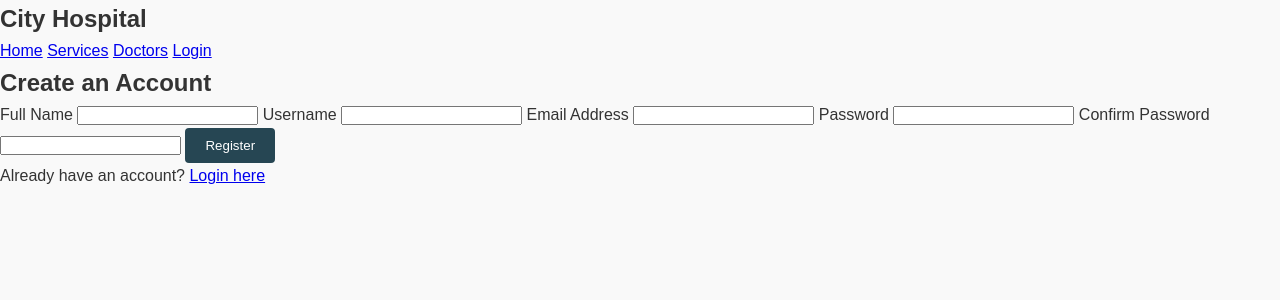
After one commit to Rafeeuzzaman-Dihan/hospital-management-system, a PHP site: page /auth/register.php in a window 1280 px wide. The commit adds this page. Shown: the top 300 px of the page. Run offline with PHP 8.4, Linux system fonts and the light colour scheme.

```diff
--- /dev/null
+++ b/auth/register.php
@@ -0,0 +1,51 @@
+<!DOCTYPE html>
+<html lang="en">
+<head>
+    <meta charset="UTF-8">
+    <meta name="viewport" content="width=device-width, initial-scale=1.0">
+    <title>Register - City Hospital</title>
+    <link rel="stylesheet" href="../css/style.css">
+</head>
+<body>
+
+<!-- Navbar -->
+<header class="navbar">
+    <div class="logo">
+        <h2>City Hospital</h2>
+    </div>
+    <nav class="nav-links">
+        <a href="../index.php">Home</a>
+        <a href="../index.php#services">Services</a>
+        <a href="../index.php#doctors">Doctors</a>
+        <a href="login.php">Login</a>
+    </nav>
+</header>
+
+<!-- Register Form -->
+<section class="form-section">
+    <div class="form-container">
+        <h2>Create an Account</h2>
+        <form action="" method="post">
+            <label for="name">Full Name</label>
+            <input type="text" id="name" name="name" required>
+
+            <label for="username">Username</label>
+            <input type="text" id="username" name="username" required>
+
+            <label for="email">Email Address</label>
+            <input type="email" id="email" name="email" required>
+
+            <label for="password">Password</label>
+            <input type="password" id="password" name="password" required>
+
+            <label for="confirm_password">Confirm Password</label>
+            <input type="password" id="confirm_password" name="confirm_password" required>
+
+            <button type="submit" class="btn">Register</button>
+        </form>
+        <p>Already have an account? <a href="login.php">Login here</a></p>
+    </div>
+</section>
+
+</body>
+</html>
--- a/css/style.css
+++ b/css/style.css
@@ -1,67 +1,33 @@
-body {
+* {
     margin: 0;
-    font-family: Arial, sans-serif;
+    padding: 0;
+    box-sizing: border-box;
 }
 
-/* Navbar */
-.navbar {
-    display: flex;
-    justify-content: space-between;
-    align-items: center;
-    background-color: #0077b6;
-    padding: 10px 20px;
-    color: white;
+body {
+    font-family: Arial, sans-serif;
+    line-height: 1.6;
+    background: #f9f9f9;
+    color: #333;
 }
 
-.logo h2 {
-    margin: 0;
+.container {
+    width: 90%;
+    max-width: 1200px;
+    margin: auto;
 }
 
-.nav-links a {
-    color: white;
+/* Button */
+.btn {
+    padding: 10px 20px;
+    border: none;
+    border-radius: 4px;
+    background: #264653;
+    color: #fff;
+    cursor: pointer;
     text-decoration: none;
-    margin-left: 20px;
-    font-weight: bold;
-}
-
-.nav-links a:hover {
-    text-decoration: underline;
-}
-
-/* Hero Section */
-.hero {
-    display: flex;
-    align-items: center;
-    justify-content: center;
-    text-align: center;
-    height: 350px;
-    background: #eaf6fb; /* light hospital-friendly blue */
-    color: #333;
-    padding: 20px;
-}
-
-.hero-text h1 {
-    margin: 0;
-    font-size: 40px;
-    color: #0077b6;
-}
-
-.hero-text p {
-    margin: 15px 0;
-    font-size: 18px;
-    color: #555;
-}
-
-.btn {
-    display: inline-block;
-    padding: 10px 20px;
-    background: #0077b6;
-    color: white;
-    text-decoration: none;
-    border-radius: 5px;
-    font-weight: bold;
 }
 
 .btn:hover {
-    background: #005f87;
+    background: #1d3557;
 }
```
Also changed, not shown: css/homepage.css (added, +86 -0 lines), css/navbar.css (added, +35 -0 lines), includes/footer.php (added, +8 -0 lines), includes/header.php (added, +16 -0 lines), includes/navbar.php (added, +14 -0 lines), index.html (deleted, +0 -34 lines), index.php (added, +61 -0 lines), css/form.css (added).
